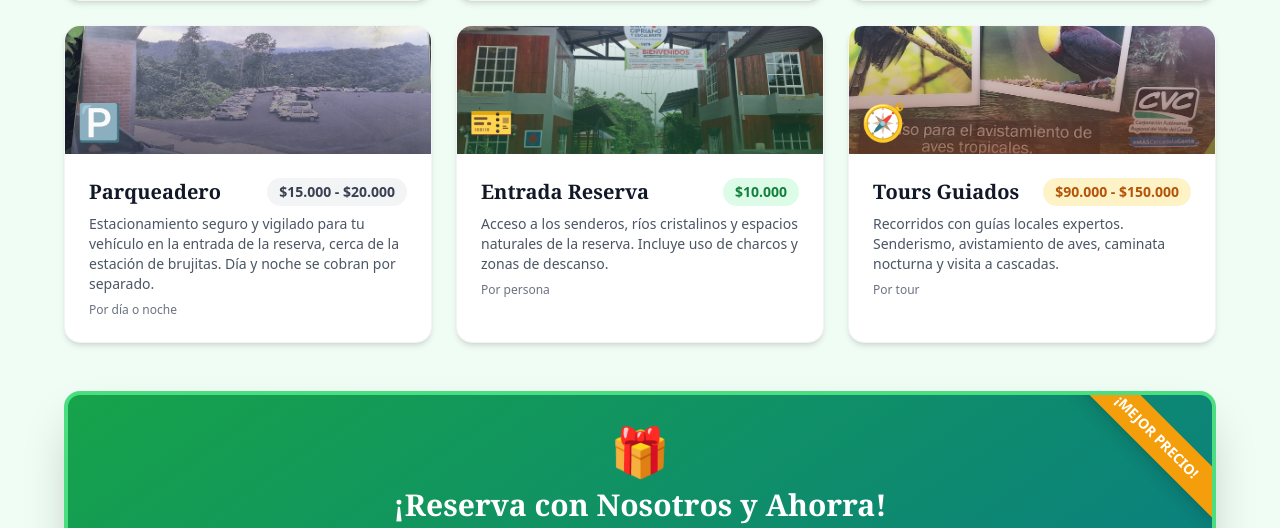
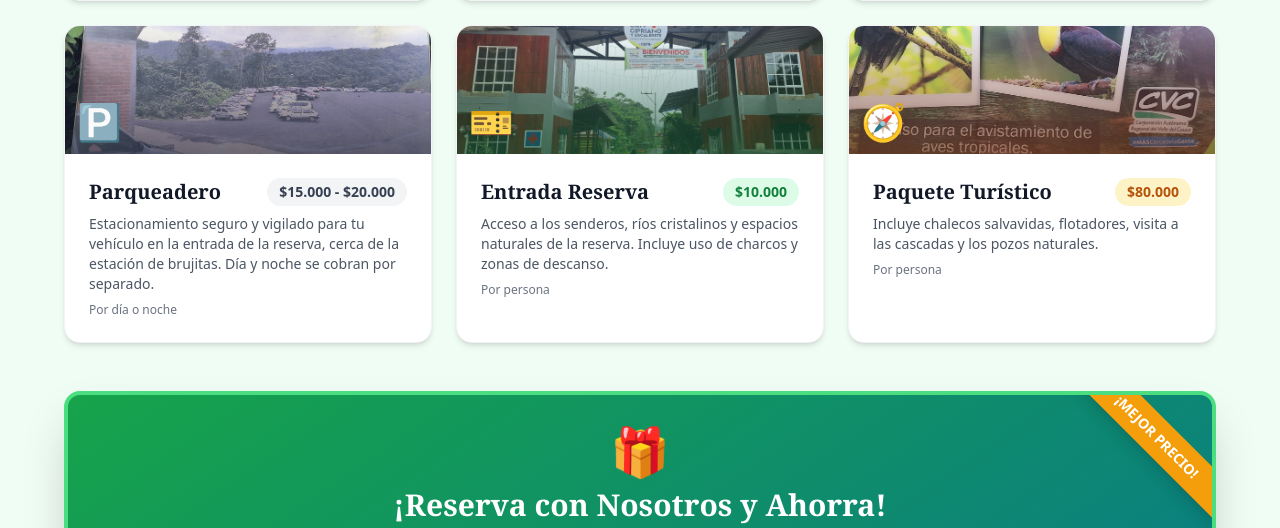
Before and after one commit to QuickAppraiser/san-cipriano, a Django app: page /visitantes/servicios/ in a window 1280 px wide. Shown: the part 1025-1553 px from the top of the page. Run offline with Django 4.2, Linux system fonts and the light colour scheme; data comes from the database, SQL or seed files in the repository; some libraries are stand-ins or nearby versions.

Commit message:
Update tour to Paquete Turístico at $80,000
Includes life vests, floaters, waterfall and natural pool visits.

Co-Authored-By: Claude Opus 4.5 <noreply@anthropic.com>

```diff
--- a/templates/visitors/services.html
+++ b/templates/visitors/services.html
@@ -147,21 +147,21 @@
                 </div>
             </div>
 
-            <!-- Tours Guiados -->
+            <!-- Paquete Turístico -->
             <div class="bg-white rounded-2xl shadow-md hover:shadow-xl transition-shadow overflow-hidden border border-gray-100">
                 <div class="h-32 relative overflow-hidden">
-                    <img src="{% static 'images/gallery/info-avistamiento.jpg' %}" alt="{% trans 'Tours y avistamiento' %}" class="w-full h-full object-cover">
+                    <img src="{% static 'images/gallery/info-avistamiento.jpg' %}" alt="{% trans 'Paquete turístico' %}" class="w-full h-full object-cover">
                     <div class="absolute inset-0 bg-gradient-to-t from-amber-900/60 to-transparent flex items-end p-3">
                         <span class="text-4xl">🧭</span>
                     </div>
                 </div>
                 <div class="p-6">
                     <div class="flex justify-between items-start mb-2">
-                        <h3 class="font-display text-xl font-bold text-gray-900">{% trans "Tours Guiados" %}</h3>
-                        <span class="bg-amber-100 text-amber-700 px-3 py-1 rounded-full text-sm font-semibold">$90.000 - $150.000</span>
+                        <h3 class="font-display text-xl font-bold text-gray-900">{% trans "Paquete Turístico" %}</h3>
+                        <span class="bg-amber-100 text-amber-700 px-3 py-1 rounded-full text-sm font-semibold">$80.000</span>
                     </div>
-                    <p class="text-gray-600 text-sm">{% trans "Recorridos con guías locales expertos. Senderismo, avistamiento de aves, caminata nocturna y visita a cascadas." %}</p>
-                    <p class="text-xs text-gray-500 mt-2">{% trans "Por tour" %}</p>
+                    <p class="text-gray-600 text-sm">{% trans "Incluye chalecos salvavidas, flotadores, visita a las cascadas y los pozos naturales." %}</p>
+                    <p class="text-xs text-gray-500 mt-2">{% trans "Por persona" %}</p>
                 </div>
             </div>
 
```
